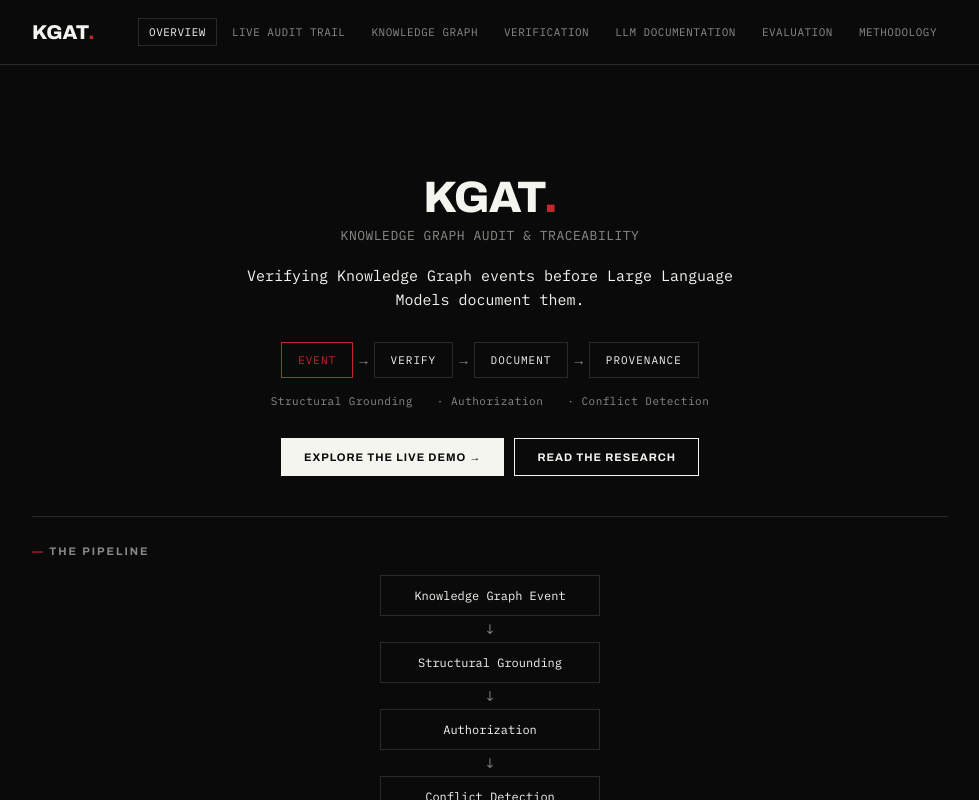
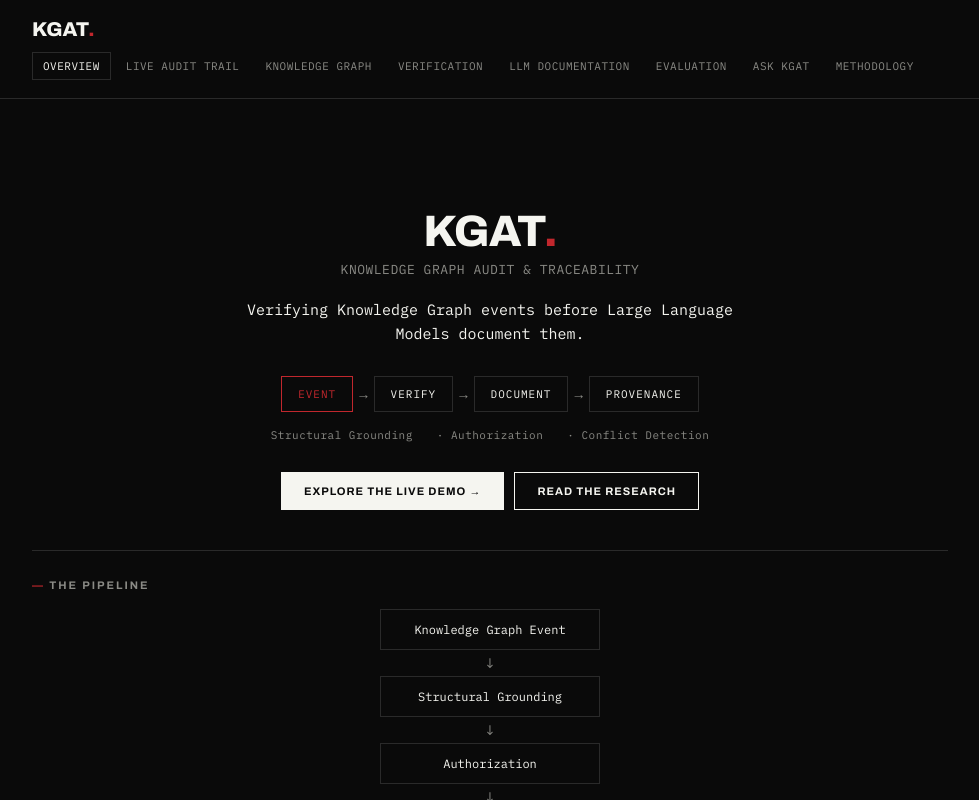
Before and after one commit to subeyda707/KgatUpdated, a React (Vite) app: page / in a window 1280 px wide. Shown: the top 800 px of the page, without its empty margins (150-1129 px from the left). Built offline with nearby package versions, Linux system fonts and the light colour scheme; no server answers.

Commit message:
Add Chat page route and link to App component

```diff
--- a/src/App.jsx
+++ b/src/App.jsx
@@ -7,6 +7,7 @@ import Verification from './pages/Verification.jsx';
 import Documentation from './pages/Documentation.jsx';
 import Results from './pages/Results.jsx';
 import Methodology from './pages/Methodology.jsx';
+import Chat from './pages/Chat.jsx';
 
 const links = [
   ['/', 'Overview'],
@@ -15,6 +16,7 @@ const links = [
   ['/verification', 'Verification'],
   ['/documentation', 'LLM Documentation'],
   ['/results', 'Evaluation'],
+  ['/chat', 'Ask KGAT'],
   ['/methodology', 'Methodology'],
 ];
 
@@ -38,6 +40,7 @@ export default function App() {
         <Route path="/verification" element={<Verification />} />
         <Route path="/documentation" element={<Documentation />} />
         <Route path="/results" element={<Results />} />
+        <Route path="/chat" element={<Chat />} />
         <Route path="/methodology" element={<Methodology />} />
       </Routes>
     </>
```
